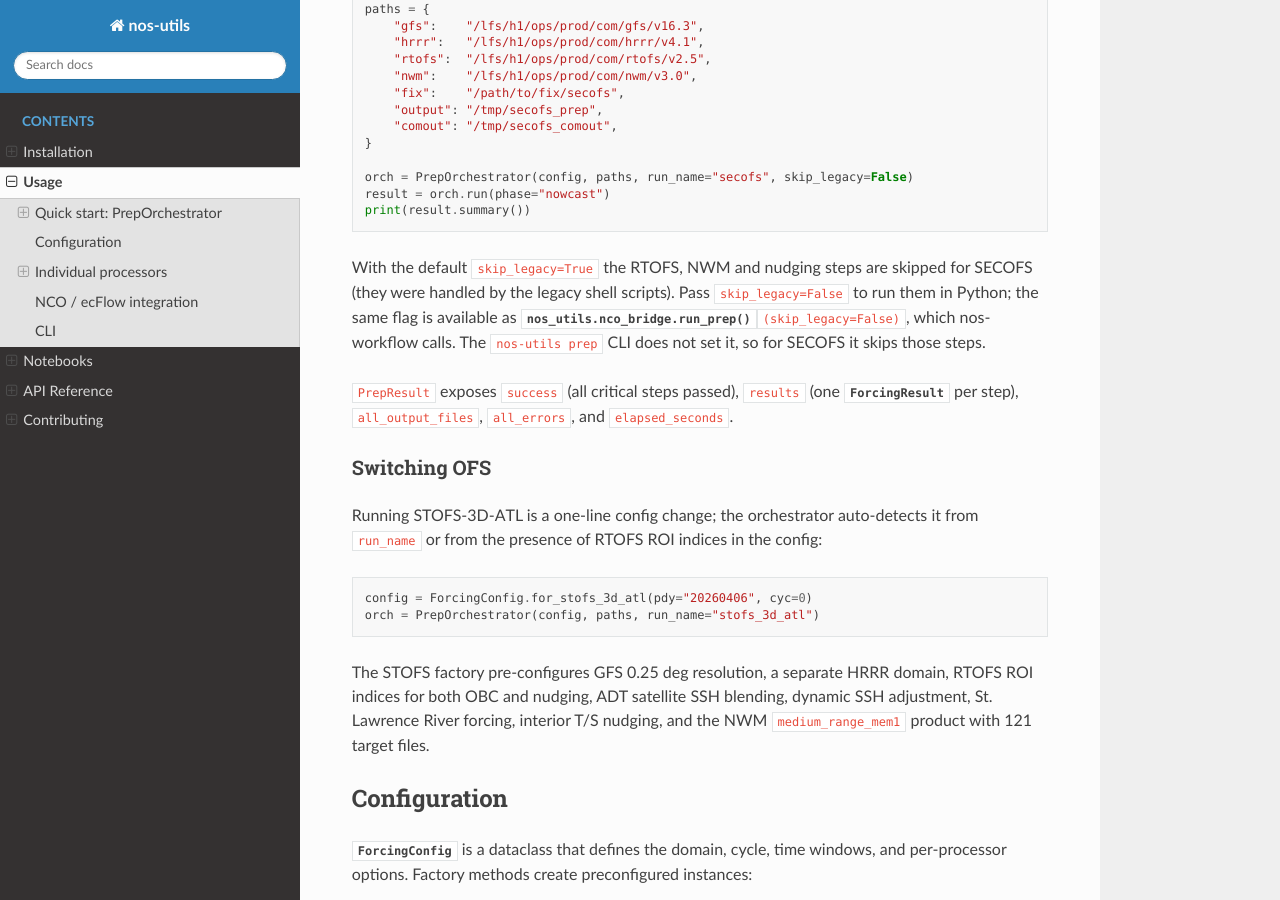
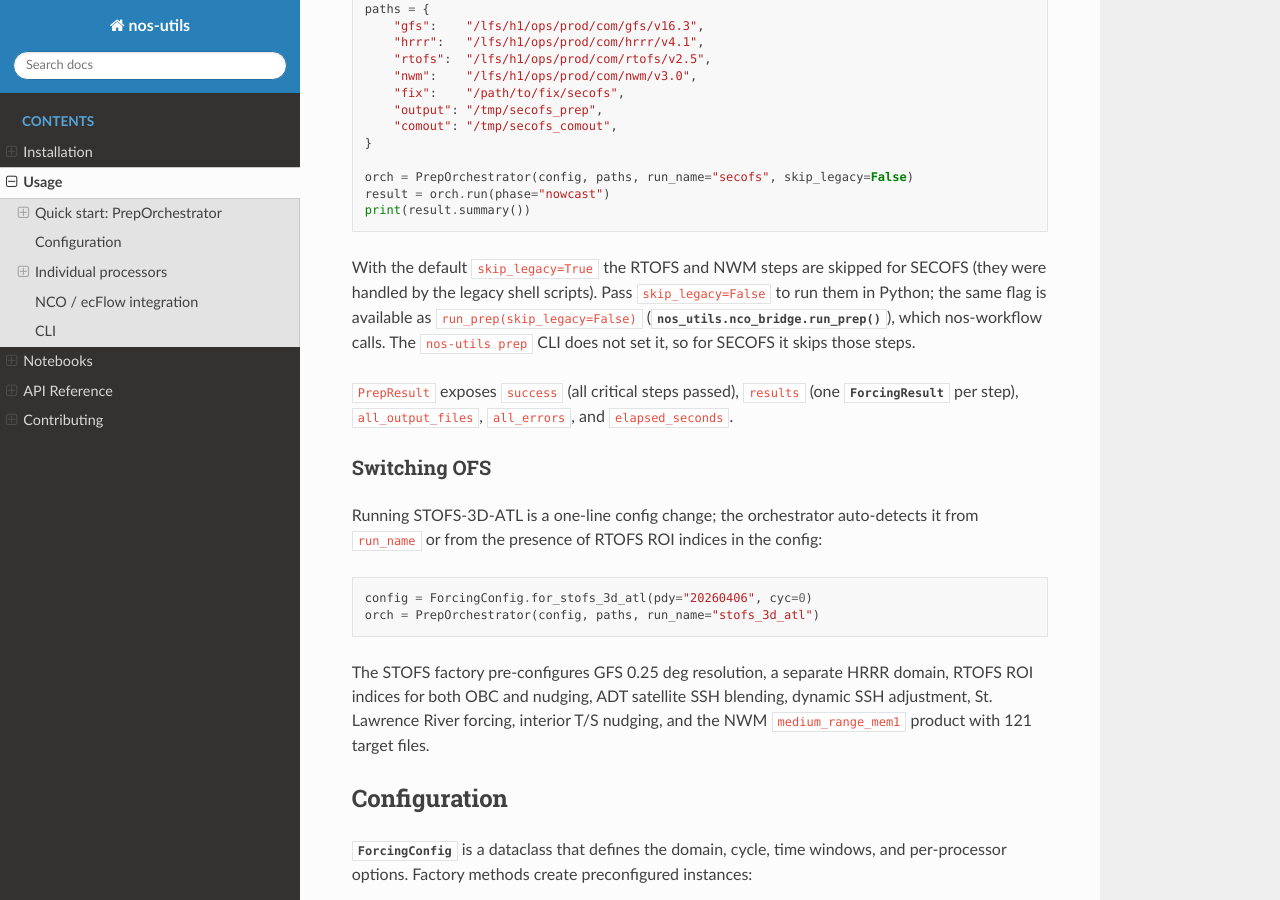
Before and after one commit to mansurjisan/nos-utils, a Sphinx documentation site: the page built from docs/usage.rst, in a window 1280 px wide and 900 px high, scrolled down 434 px. Built offline with Sphinx 7.4.7 and the Read the Docs theme 3.1.0, drawn with Linux system fonts in a browser that asks for light colours; some of the changed text lies outside the part shown.

Commit message:
docs: skip_legacy skips RTOFS and NWM only; drop tidal-factor note and river contradiction

```diff
--- a/docs/index.rst
+++ b/docs/index.rst
@@ -88,7 +87,7 @@ CLI:
 
    nos-utils list   # show available OFS factories and processors
 
-The ``skip_legacy`` default (``True``) skips the RTOFS, NWM and nudging steps
+The ``skip_legacy`` default (``True``) skips the RTOFS and NWM steps
 for SECOFS, and the CLI does not change it. Use ``skip_legacy=False`` in
 Python (nos-workflow calls ``nco_bridge.run_prep(skip_legacy=False)``) to run them.
 
--- a/docs/usage.rst
+++ b/docs/usage.rst
@@ -32,10 +32,10 @@ concurrent thread access on large reads.
    result = orch.run(phase="nowcast")
    print(result.summary())
 
-With the default ``skip_legacy=True`` the RTOFS, NWM and nudging steps are
+With the default ``skip_legacy=True`` the RTOFS and NWM steps are
 skipped for SECOFS (they were handled by the legacy shell scripts). Pass
 ``skip_legacy=False`` to run them in Python; the same
-flag is available as :func:`nos_utils.nco_bridge.run_prep`\ ``(skip_legacy=False)``,
+flag is available as ``run_prep(skip_legacy=False)`` (:func:`nos_utils.nco_bridge.run_prep`),
 which nos-workflow calls. The ``nos-utils prep`` CLI
 does not set it, so for SECOFS it skips those steps.
 
```
Also changed, not shown: other parts of docs/index.rst (+1 -2 lines), other parts of docs/usage.rst (+2 -2 lines), README.md (+1 -1 lines).
